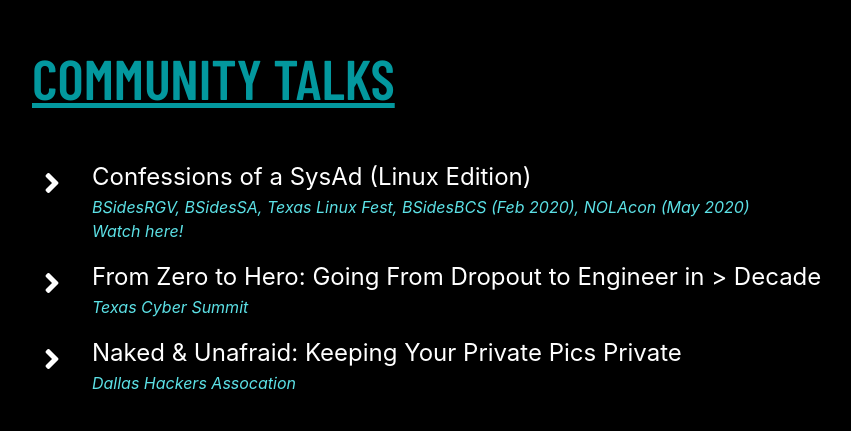
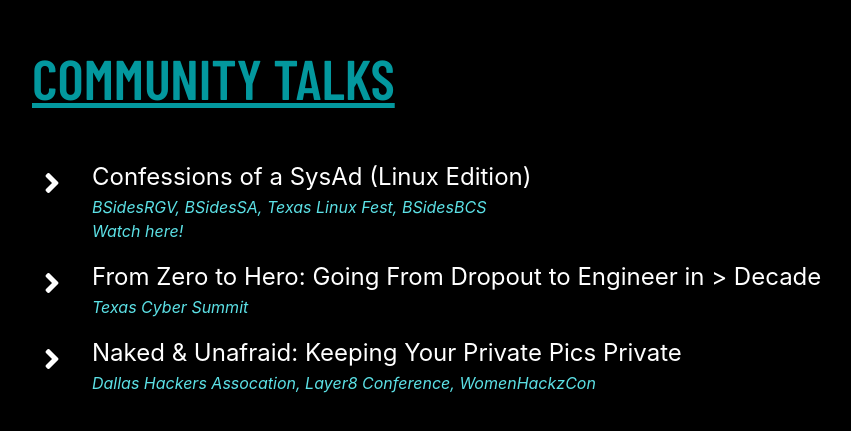
Before and after one commit to alliefofallie/resume, a Gatsby site: page / in a window 1280 px wide. Shown: the part 5491-5922 px from the top of the page, without its empty margins (288-1139 px from the left). Built offline with nearby package versions, Linux system fonts and the light colour scheme; Gatsby itself is replaced by a stand-in of ours; a web font is replaced by a local one.

Commit message:
updating talks

```diff
--- a/src/pages/index.js
+++ b/src/pages/index.js
@@ -536,7 +536,7 @@ const IndexPage = () => (
               <i className="fa-li fas fa-angle-right"></i>
               Confessions of a SysAd (Linux Edition)
               <p className="li-talks">
-              BSidesRGV, BSidesSA, Texas Linux Fest, BSidesBCS (Feb 2020), NOLAcon (May 2020)
+              BSidesRGV, BSidesSA, Texas Linux Fest, BSidesBCS
               <br></br>
               Watch <a href="https://www.youtube.com/watch?v=AEVHUqD4wUM">here!</a>
               </p>
@@ -553,7 +553,7 @@ const IndexPage = () => (
               Naked & Unafraid: Keeping Your Private Pics Private
             </li>
               <p className="li-talks">
-              Dallas Hackers Assocation
+              Dallas Hackers Assocation, Layer8 Conference, WomenHackzCon
               </p>
           </ul>
         </div>
```
